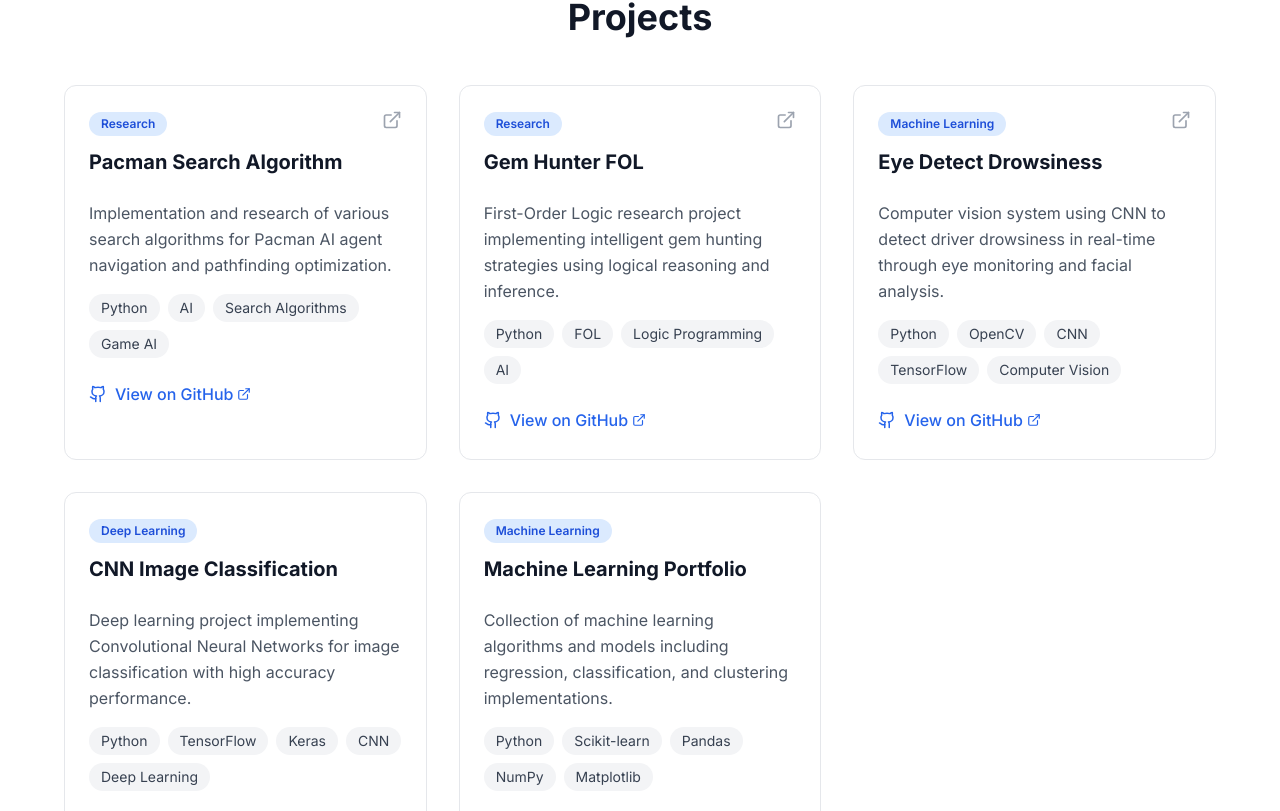
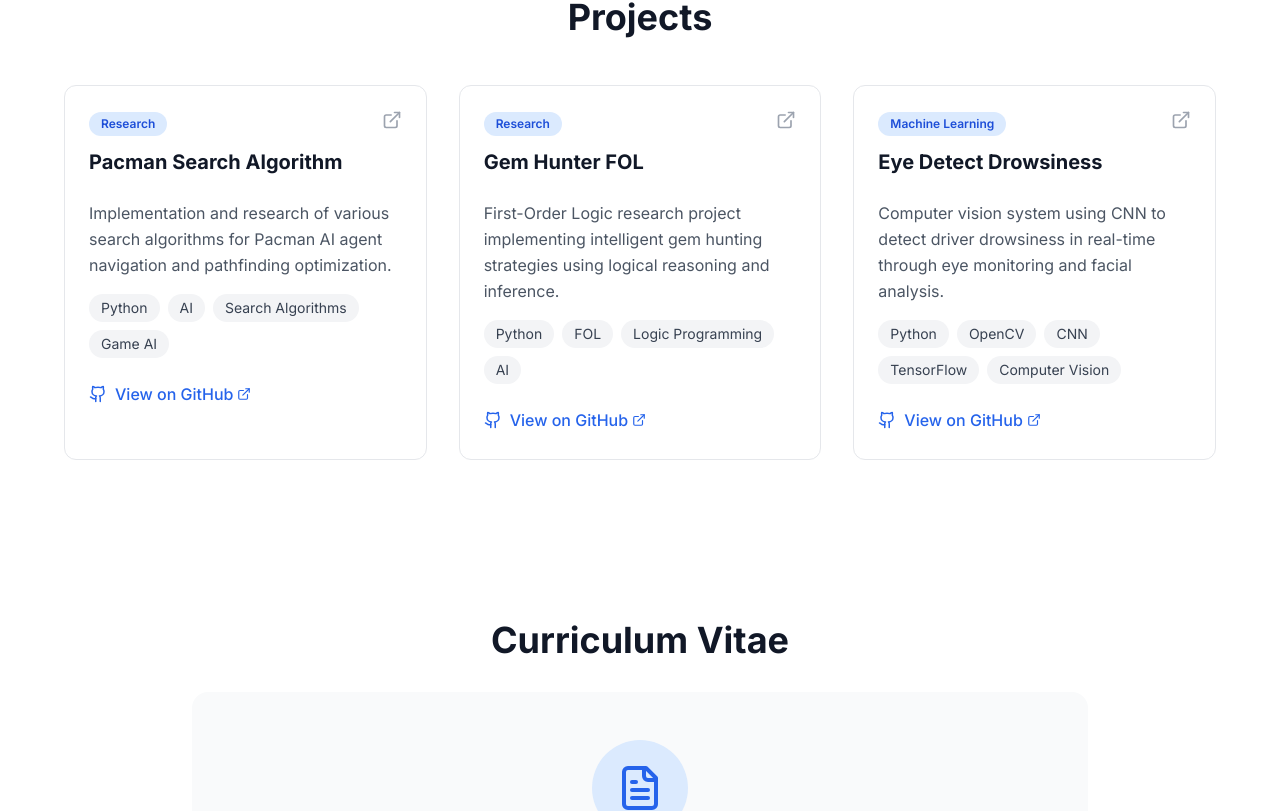
Before and after one commit to loki12ne/portfolio, a React (Vite) app: page / in a window 1280 px wide. Shown: the part 1989-2800 px from the top of the page. Built offline with nearby package versions, Linux system fonts and the light colour scheme.

Commit message:
Update App.tsx

```diff
--- a/src/App.tsx
+++ b/src/App.tsx
@@ -79,20 +79,6 @@ function App() {
       description: 'Computer vision system using CNN to detect driver drowsiness in real-time through eye monitoring and facial analysis.',
       techStack: ['Python', 'OpenCV', 'CNN', 'TensorFlow', 'Computer Vision'],
       githubUrl: 'https://github.com/loki12ne/eye-detect-drowness',
-      type: 'Machine Learning'
-    },
-    {
-      name: 'CNN Image Classification',
-      description: 'Deep learning project implementing Convolutional Neural Networks for image classification with high accuracy performance.',
-      techStack: ['Python', 'TensorFlow', 'Keras', 'CNN', 'Deep Learning'],
-      githubUrl: '#',
-      type: 'Deep Learning'
-    },
-    {
-      name: 'Machine Learning Portfolio',
-      description: 'Collection of machine learning algorithms and models including regression, classification, and clustering implementations.',
-      techStack: ['Python', 'Scikit-learn', 'Pandas', 'NumPy', 'Matplotlib'],
-      githubUrl: '#',
       type: 'Machine Learning'
     }
   ];
```
